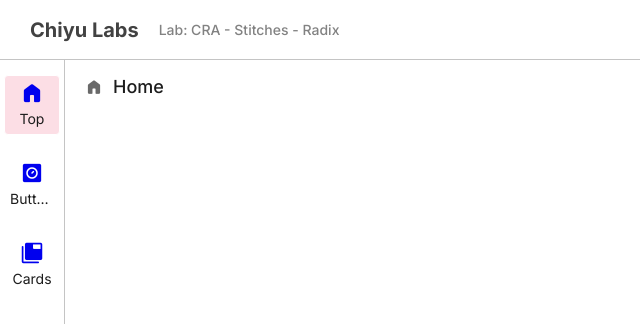
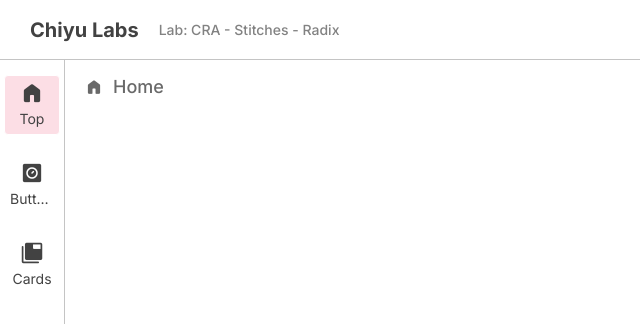
Before and after one commit to andrewliunft/chiyu-labs-cra-stitches-radix, a React (Create React App) app: page / in a window 1280 px wide. Shown: the top 324 px of the page, without its empty margins (0-640 px from the left). Built offline with nearby package versions, Linux system fonts and the light colour scheme.

Commit message:
feat: modify some global styles

```diff
--- a/src/components/typography.tsx
+++ b/src/components/typography.tsx
@@ -2,7 +2,7 @@ import { ReactNode, ComponentProps, ElementType, forwardRef } from 'react';
 import { styled } from '@styles/stitches.config';
 
 const Text = styled('span', {
-  color: '$grey900',
+  color: 'inherit',
   variants: {
     variant: {
       h1: { fontSize: '3.75rem', lineHeight: 1 },
--- a/src/styles/global-styles.ts
+++ b/src/styles/global-styles.ts
@@ -25,6 +25,7 @@ export const globalStyles = globalCss({
     flexDirection: 'column',
   },
   a: {
+    color: 'inherit',
     textDecoration: 'none',
   },
   'ul, ol': {
--- a/src/styles/stitches.config.ts
+++ b/src/styles/stitches.config.ts
@@ -84,6 +84,7 @@ export const { styled, css, globalCss, keyframes, getCssText, theme, createTheme
       5: '5px',
       6: '6px',
       10: '10px',
+      cylinder: '9999px',
       rounded: '50%',
     },
     shadows: {
```
